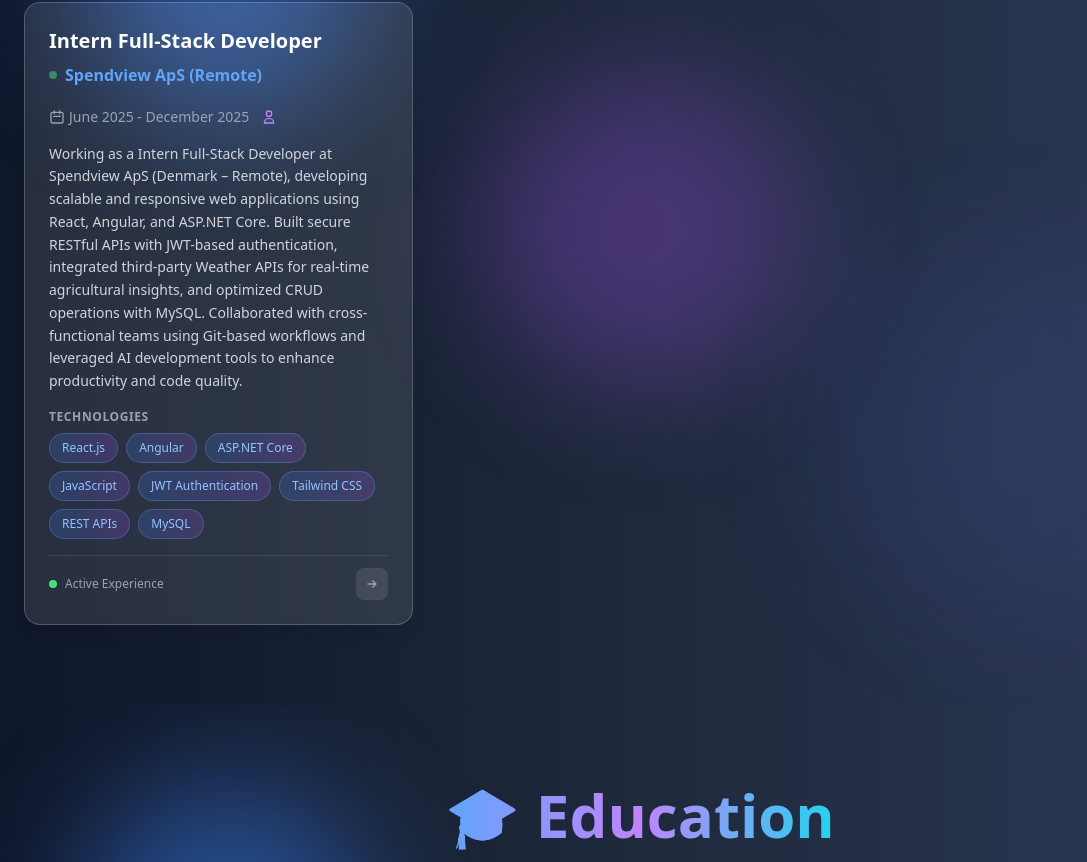
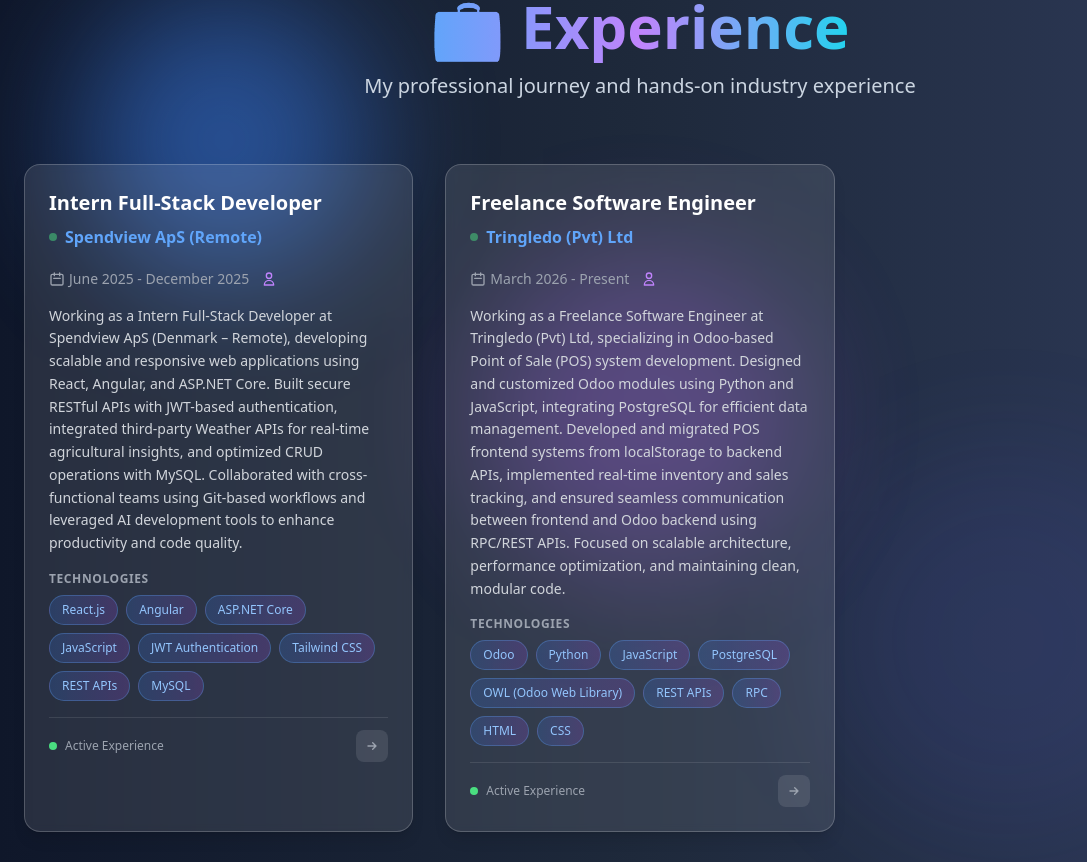
Before and after one commit to prabodhaj32/Portfolio-N, an Angular app: page /education in a window 1280 px wide. Shown: the part 3494-4356 px from the top of the page, without its empty margins (0-1087 px from the left). Built offline with nearby package versions, Linux system fonts and the light colour scheme.

Commit message:
Initial commit - portfolio add new experice and skills

```diff
--- a/src/app/components/education/education.component.ts
+++ b/src/app/components/education/education.component.ts
@@ -5,16 +5,23 @@
 
 @Component({
   selector: 'app-education',
-  imports: [FormsModule,CommonModule,RouterOutlet],
+  imports: [FormsModule, CommonModule, RouterOutlet],
   templateUrl: './education.component.html',
-  styleUrl: './education.component.css'
+  styleUrl: './education.component.css',
 })
 export class EducationComponent {
   educationData = [
     {
+      title: 'BSc (Hons) Computer Science with Software Engineering',
+      institution: 'Coventry University (via NIBM)',
+      duration: '2026 - Present',
+      location: 'Colombo, Sri Lanka',
+      side: 'right',
+    },
+    {
       title: 'Higher Diploma in Software Engineering',
       institution: 'National Institute of Business Management (NIBM)',
-      duration: '2023 - Present',
+      duration: '2023 - 2024',
       location: 'Kandy, Sri Lanka',
       side: 'left',
     },
@@ -46,6 +53,5 @@
       location: 'Gampola, Sri Lanka',
       side: 'left',
     },
-
   ];
 }
--- a/src/app/components/experience/experience.component.ts
+++ b/src/app/components/experience/experience.component.ts
@@ -34,7 +34,35 @@
     'Improved application performance through debugging and testing',
     'Accelerated development using AI-assisted coding tools'
   ]
-}
+} ,
+ {
+    title: 'Freelance Software Engineer',
+    company: 'Tringledo (Pvt) Ltd',
+    duration: 'March 2026 - Present',
+    author: '',
+    type: 'freelance',
+    description:
+      'Working as a Freelance Software Engineer at Tringledo (Pvt) Ltd, specializing in Odoo-based Point of Sale (POS) system development. Designed and customized Odoo modules using Python and JavaScript, integrating PostgreSQL for efficient data management. Developed and migrated POS frontend systems from localStorage to backend APIs, implemented real-time inventory and sales tracking, and ensured seamless communication between frontend and Odoo backend using RPC/REST APIs. Focused on scalable architecture, performance optimization, and maintaining clean, modular code.',
+    technologies: [
+      'Odoo',
+      'Python',
+      'JavaScript',
+      'PostgreSQL',
+      'OWL (Odoo Web Library)',
+      'REST APIs',
+      'RPC',
+      'HTML',
+      'CSS'
+    ],
+    achievements: [
+      'Developed and customized Odoo POS system with inventory and billing features',
+      'Migrated frontend data handling from localStorage to PostgreSQL via Odoo backend APIs',
+      'Implemented real-time data synchronization between POS UI and backend',
+      'Optimized database queries and improved system performance',
+      'Built modular and reusable Odoo components using OWL framework'
+    ]
+  }
+
 
     // {
     //   id: 2,
--- a/src/app/components/skills/skills.component.ts
+++ b/src/app/components/skills/skills.component.ts
@@ -14,6 +14,8 @@
     { name: 'Node.js', icon: '🟢' },
     { name: 'TypeScript', icon: '🔷' },
     { name: 'JavaScript', icon: '🟨' },
+     { name: 'Python', icon: '🐍' },
+    { name: 'Odoo', icon: '🧩' },
     { name: 'TailwindCSS', icon: '🎨' },
     { name: 'MongoDB', icon: '🍃' },
     { name: 'MySQL', icon: '🐬' },
@@ -21,6 +23,10 @@
     { name: 'CSS3', icon: '💎' },
     { name: 'Git', icon: '📚' },
     { name: 'Bitbucket', icon: '🪣' },
+  { name: 'PostgreSQL', icon: '🐘' },
+  { name: 'OWL (Odoo Web Library)', icon: '🦉' },
+  { name: 'REST APIs', icon: '🔗' },
+  { name: 'RPC', icon: '⚙️' }
 
   ];
 }
```
